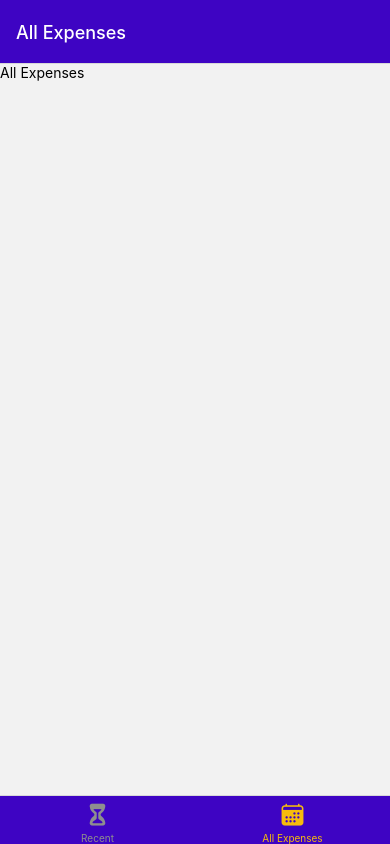
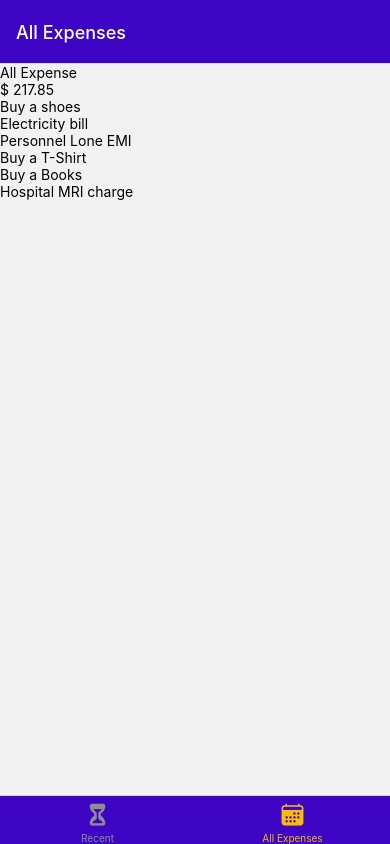
Before and after one commit to NareshPatilOfficial/ExpensesApp, a React Native app: screen /AllExpenses in a window 390 px wide. Built offline with nearby package versions, Linux system fonts and the light colour scheme.

Commit message:
Added reusable components ExpensesOutput and used it All and Recent expense component

```diff
--- /dev/null
+++ b/components/ExpensesOutPut/ExpensesList.js
@@ -0,0 +1,14 @@
+import { Text } from "react-native";
+import { FlatList } from "react-native";
+
+function ExpensesList({expenses}){
+    return (
+        <FlatList
+            data={expenses}
+            renderItem={({item}) => <Text>{item.description}</Text>}
+            keyExtractor={expense => expense.id}
+        />
+    )
+}
+
+export default ExpensesList;
--- /dev/null
+++ b/components/ExpensesOutPut/ExpensesOutput.js
@@ -0,0 +1,57 @@
+import ExpensesList from "./ExpensesList";
+import ExpensesSummary from "./ExpensesSummary";
+import { View } from "react-native";
+
+const DUMMY_EXPENSES = [
+    {
+        id:'e1',
+        description:'Buy a shoes',
+        amount: 45.5236,
+        date:new Date('1-4-2023'),
+    },
+    {
+        id:'e2',
+        description:'Electricity bill',
+        amount: 100.623,
+        date:new Date('5-4-2023'),
+    },
+    {
+        id:'e3',
+        description:'Personnel Lone EMI',
+        amount: 15.0230,
+        date:new Date('7-4-2023'),
+    },
+    {
+        id:'e4',
+        description:'Buy a T-Shirt',
+        amount: 5.523,
+        date:new Date('11-4-2023'),
+    },
+    {
+        id:'e5',
+        description:'Buy a Books',
+        amount: 30.26,
+        date:new Date('13-4-2023'),
+    },
+    {
+        id:'e6',
+        description:'Hospital MRI charge',
+        amount: 20.90,
+        date:new Date('20-4-2023'),
+    },
+];
+
+function ExpensesOutPut({expenses,periodName}){
+    const totalExpenseAmount = DUMMY_EXPENSES.reduce((sum, expense) => {
+        return sum + expense.amount;
+    }, 0)
+
+    return (
+        <View>
+            <ExpensesSummary periodName={periodName} totalExpense={totalExpenseAmount} />
+            <ExpensesList expenses={DUMMY_EXPENSES}/>
+        </View>
+    )
+}
+
+export default ExpensesOutPut;
--- /dev/null
+++ b/components/ExpensesOutPut/ExpensesSummary.js
@@ -0,0 +1,12 @@
+import { Text, View } from "react-native";
+
+function ExpensesSummary({periodName, totalExpense}){
+    return (
+        <View>
+            <Text>{periodName}</Text>
+            <Text>$ {totalExpense.toFixed(2)}</Text>
+        </View>
+    )
+}
+
+export default ExpensesSummary;
--- a/screens/AllExpenses.js
+++ b/screens/AllExpenses.js
@@ -1,11 +1,10 @@
-import { Text, View } from "react-native";
+import { View } from "react-native";
+import ExpensesOutPut from "../components/ExpensesOutPut/ExpensesOutput";
 
 function AllExpenses(){
     return (
         <View>
-            <Text>
-                All Expenses
-            </Text>
+            <ExpensesOutPut periodName={'All Expense'} />
         </View>
     )
 }
--- a/screens/RecentExpenses.js
+++ b/screens/RecentExpenses.js
@@ -1,11 +1,10 @@
-import { Text, View } from "react-native";
+import { View } from "react-native";
+import ExpensesOutPut from "../components/ExpensesOutPut/ExpensesOutput";
 
 function RecentExpenses(){
     return (
         <View>
-            <Text>
-                Recent Expenses
-            </Text>
+            <ExpensesOutPut periodName={'Last 7 Days Expense'} />
         </View>
     )
 }
```
